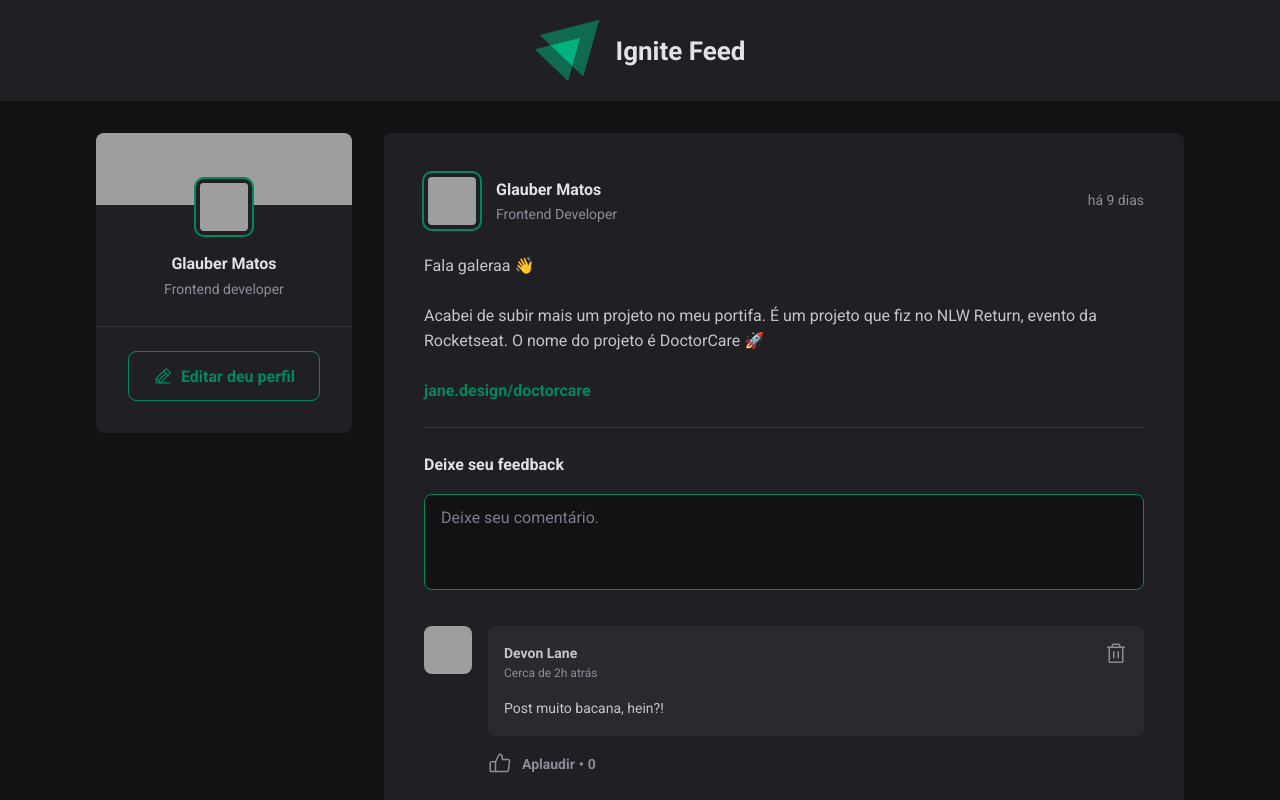
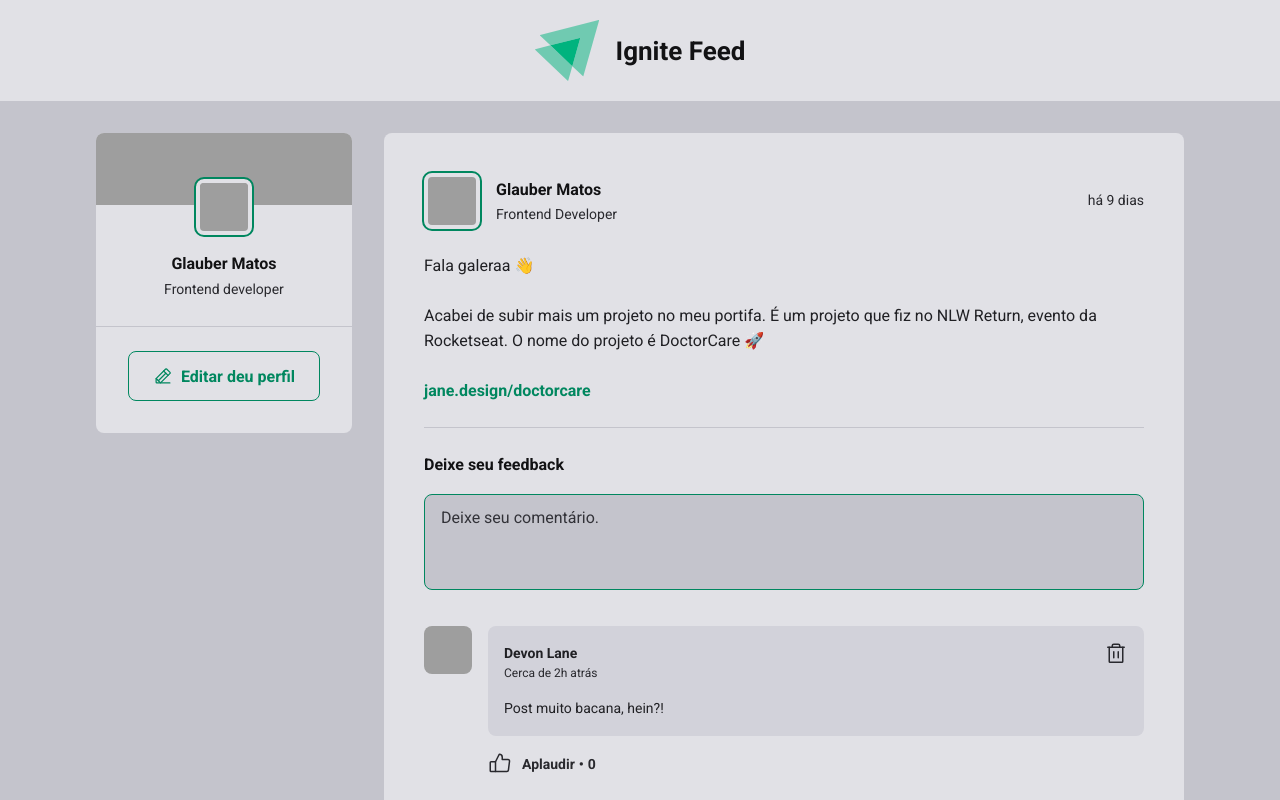
Before and after one commit to glaubermatos/ignitefeed, a React (Vite) app: page / in a window 1280 px wide. Shown: the top 800 px of the page. Built offline with nearby package versions, Linux system fonts and the light colour scheme; grey boxes are pictures that could not be loaded.

Commit message:
Milha extra: light theme

```diff
--- a/index.html
+++ b/index.html
@@ -1,5 +1,5 @@
 <!DOCTYPE html>
-<html lang="en">
+<html lang="en" data-theme='light'>
   <head>
     <meta charset="UTF-8" />
 
--- a/src/components/ModalDeleteComment.jsx
+++ b/src/components/ModalDeleteComment.jsx
@@ -23,7 +23,7 @@ export function ModalDeleteComment({ isOpen, onCloseModal, onDeleteComment, comm
                 <footer>
                     <button
                         onClick={onCloseModal}
-                        autoFocus
+                        // autoFocus
                     >
                         Cancelar
                     </button>
--- a/src/components/ModalDeleteComment.module.css
+++ b/src/components/ModalDeleteComment.module.css
@@ -6,6 +6,7 @@
     left: 0;
 
     /* z-index: 10; */
+    overflow-y: hidden;
 
     background: rgba(0, 0, 0, 0.75);
 
@@ -69,7 +70,7 @@
 
 .modalBody footer button.danger:hover {
      background: var(--red-500);
-     color: var(--gray-100);
+     color: var(--white);
 }
 
 .modalBody footer button + button {
--- a/src/global.css
+++ b/src/global.css
@@ -4,7 +4,7 @@
     box-sizing: border-box;
 }
 
-:root {
+:root, html[data-theme='dark'] {
     --white: #fff;
     --gray-100: #e1e1e6;
     --gray-300: #c4c4cc;
@@ -19,6 +19,27 @@
     --green-500: #00875f;
 
     --red-500: #F75A68;
+}
+
+:root, html[data-theme='light'] {
+    --white: #fff;
+    --gray-800: #e1e1e6;
+    --gray-900: #c4c4cc;
+    --gray-700: #d2d2da;
+    --gray-600: #c4c4cc;
+    --gray-500: #323238;
+    --gray-400: #29292e;
+    --gray-300: #202024;
+    --gray-100: #121214;
+
+    --green-300: #00b37e;
+    --green-500: #00875f;
+
+    --red-500: #F75A68;
+}
+
+* {
+    transition: background 0.4s;
 }
 
 :focus {
```
